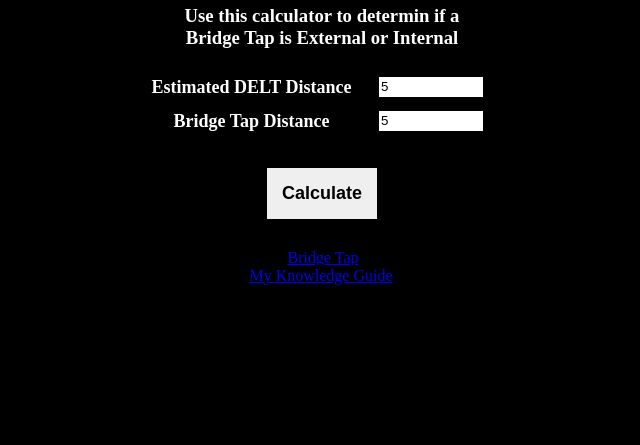
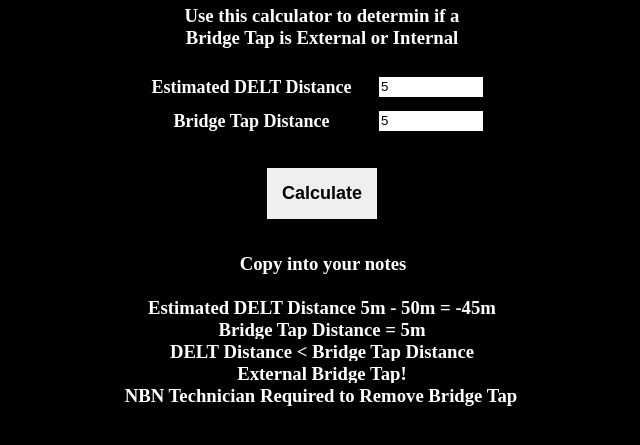
Before and after one commit to Ant0nymous/Bridge_Tap_Calculator, a plain HTML site: page index.html in a window 1280 px wide. Both pictures are taken after typing "5", "5" into the empty fields and a click on the button "Calculate". Shown: the part 85-530 px from the top of the page, without its empty margins (318-958 px from the left). Drawn offline with Linux system fonts and the light colour scheme.

Commit message:
Discovered the alert message was unable to be copied due to having line breaks, removed .alert and added span feature to print results on the html page.

```diff
--- a/index.html
+++ b/index.html
@@ -21,7 +21,9 @@
     <p><button type="button" onclick="Calculate()">
       Calculate
     </button></p>
-    <a href="https://confluence.tools.telstra.com/display/MKN/Determining+the+Fault+Location+from+SELT+and+LQD+Results" target="_blank">Bridge Tap<br>My Knowledge Guide</a>
+    <h3><span id="tech"></span></h3>
+
+
 
   </body>
     <script src="index.js"></script>
--- a/index.js
+++ b/index.js
@@ -6,9 +6,10 @@ function Calculate() {
   let newDeltD = deltD - 50
   let internal = newDeltD > bridgeT
   if (internal === true) {
-    tech = "Copy into your notes\n\nEstimated DELT Distance - 50m = " + newDeltD + "m\nBridge Tap Distance = " + bridgeT + "m\nDELT Distance > Bridge Tap Distance \nInternal Bridge Tap!\nPaid Telstra Technician, Electrician or \nACMA Cabler Required to Remove Bridge Tap"
+    tech = "Copy into your notes<br><br>Estimated DELT Distance " + deltD + "m - 50m = " + newDeltD + "m<br>Bridge Tap Distance = " + bridgeT + "m<br>DELT Distance > Bridge Tap Distance <br>Internal Bridge Tap!<br>Paid Telstra Technician, Electrician or <br>ACMA Cabler Required to Remove Bridge Tap"
   }
   else if (internal === false) {
-    tech = "Copy into your notes\n\nEstimated DELT Distance - 50m = " + newDeltD + "m\nBridge Tap Distance = " + bridgeT + "m\nDELT Distance < Bridge Tap Distance \nExternal Bridge Tap! \nNBN Technician Required to Remove Bridge Tap"
+    tech = "Copy into your notes<br><br>Estimated DELT Distance " + deltD + "m - 50m = " + newDeltD + "m<br>Bridge Tap Distance = " + bridgeT + "m<br>DELT Distance < Bridge Tap Distance <br>External Bridge Tap!<br>NBN Technician Required to Remove Bridge Tap"
   }
-  alert(tech);}
+  document.getElementById("tech").innerHTML = tech.toString();
+  }
```
